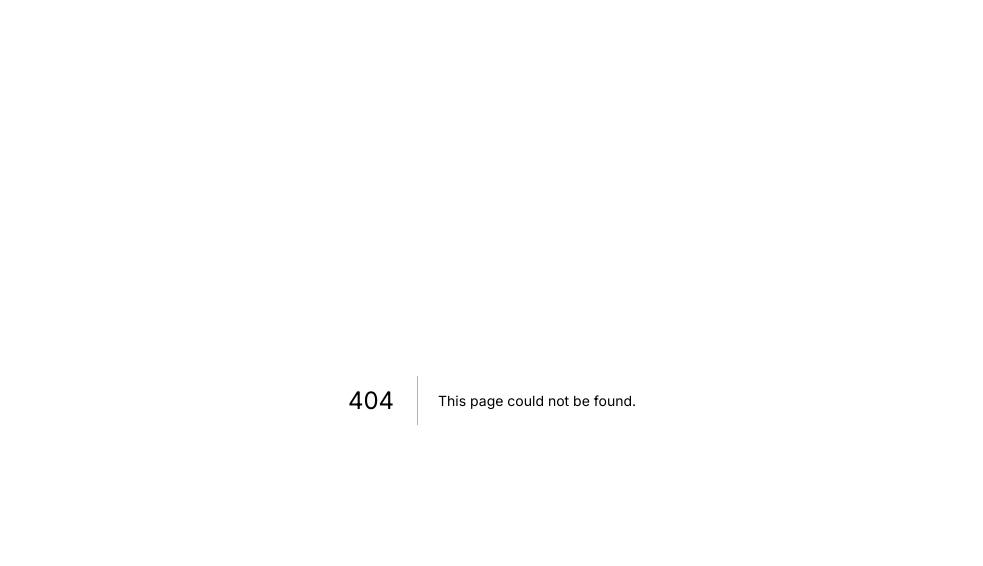
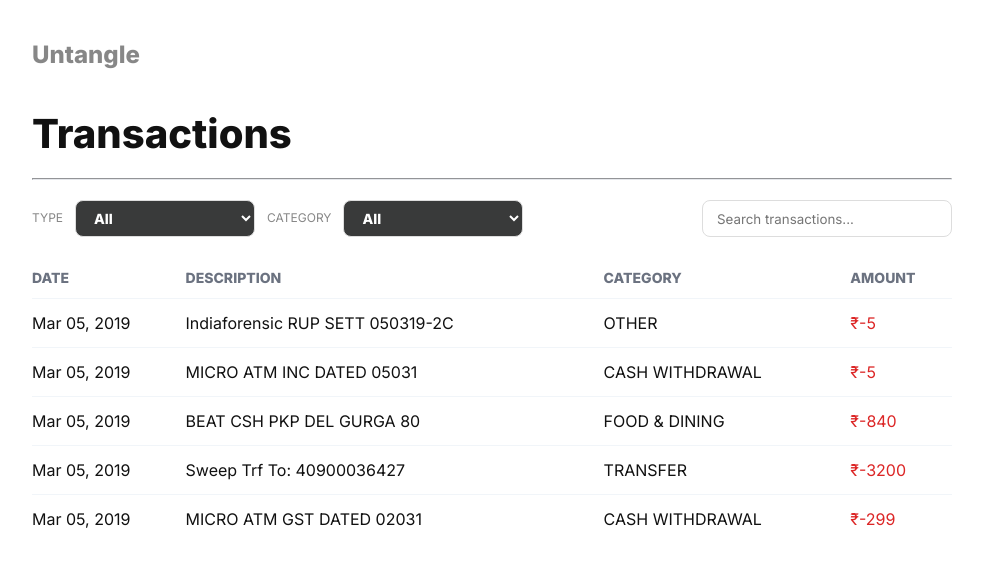
Before and after one commit to DiyaMulakkal/Untangle_zeroClutter, a Next.js app: page /transactions in a window 1280 px wide. Before the commit this address had no page. Shown: the top 566 px of the page, without its empty margins (148-1131 px from the left). Built offline with nearby package versions, Linux system fonts and the light colour scheme.

Commit message:
transactions

```diff
--- a/app/globals.css
+++ b/app/globals.css
@@ -126,3 +126,90 @@ body {
     color: #aaa;
     margin-top: 6px;
 }
+
+/* Buttons */
+.filter-btn {
+    padding: 8px 16px;
+    border-radius: 8px;
+    border: 1px solid #ddd;
+    background: #f9fafb;
+    cursor: pointer;
+    font-weight: 500;
+    transition: all 0.2s ease;
+}
+
+.filter-btn:hover {
+    background: #111827;
+    color: white;
+}
+
+.filter-btn.active {
+    background: #111827;
+    color: white;
+}
+
+/* Search */
+.search-box {
+    margin-left: auto;
+    padding: 8px 14px;
+    border-radius: 8px;
+    border: 1px solid #ddd;
+    width: 250px;
+}
+
+/* Table */
+table {
+    width: 100%;
+    border-collapse: collapse;
+}
+
+thead {
+    color: #6b7280;
+    font-size: 14px;
+    text-transform: uppercase;
+}
+
+th {
+    padding: 12px 0;
+    text-align: left;
+}
+
+td {
+    padding: 14px 0;
+    border-top: 1px solid #f1f5f9;
+}
+
+/* Amount styling */
+.amount-negative {
+    color: #dc2626;
+    font-weight: 500;
+}
+
+.amount-positive {
+    color: #16a34a;
+    font-weight: 500;
+}
+
+.amount-negative {
+    color: #dc2626;
+    font-weight: 500;
+}
+
+.amount-positive {
+    color: #16a34a;
+    font-weight: 500;
+}
+
+.dropdown {
+    padding: 8px 14px;
+    background-color: #393a3a;
+    color: white;
+    border-radius: 8px;
+    border: 1px solid #ddd;
+    width: 180px;
+}
+
+option {
+    background-color: white;
+    color: black;
+}
--- /dev/null
+++ b/app/transactions/page.tsx
@@ -0,0 +1,119 @@
+"use client";
+
+import { useState } from "react";
+
+export default function TransactionsPage() {
+    const [search, setSearch] = useState("");
+    const [type, setType] = useState("All");
+    const [category, setCategory] = useState("All");
+
+    const transactions = [
+        { date: "Mar 05, 2019", desc: "Indiaforensic RUP SETT 050319-2C", category: "OTHER", amount: -5 },
+        { date: "Mar 05, 2019", desc: "MICRO ATM INC DATED 05031", category: "CASH WITHDRAWAL", amount: -5 },
+        { date: "Mar 05, 2019", desc: "BEAT CSH PKP DEL GURGA 80", category: "FOOD & DINING", amount: -840 },
+        { date: "Mar 05, 2019", desc: "Sweep Trf To: 40900036427", category: "TRANSFER", amount: -3200 },
+        { date: "Mar 05, 2019", desc: "MICRO ATM GST DATED 02031", category: "CASH WITHDRAWAL", amount: -299 },
+    ];
+
+    const filtered = transactions.filter((t) => {
+        const matchesSearch =
+            search === "" ||
+            t.desc.toLowerCase().includes(search.toLowerCase());
+
+        const matchesType =
+            type === "All" ||
+            (type === "Income" && t.amount > 0) ||
+            (type === "Expense" && t.amount < 0);
+
+        const matchesCategory =
+            category === "All" ||
+            t.category.toLowerCase() === category.toLowerCase();
+
+        return matchesSearch && matchesType && matchesCategory;
+    });
+
+    const totalIn = 82000;
+    const totalOut = -4998;
+    const net = totalIn + totalOut;
+
+    return (
+        <div style={{ padding: "40px", maxWidth: "1000px", margin: "auto" }}>
+            <h2 style={{ marginBottom: "40px", opacity: "0.5" }}>Untangle</h2>
+
+            <h1 style={{ fontSize: "40px", fontWeight: "bold" }}>Transactions</h1>
+            <hr style={{ margin: "20px 0", borderColor: "#e5e7eb" }} />
+
+            {/* Filters */}
+            <div style={{ display: "flex", gap: "12px", marginBottom: "20px" }}>
+                <label style={{ fontSize: "12px", opacity: "0.5", marginTop: "10px" }}> TYPE</label>
+                <select className="dropdown" style={{ fontSize: "14px", fontWeight: "bold" }} value={type} onChange={(e) => setType(e.target.value)}>
+                    <option>All</option>
+                    <option>Income</option>
+                    <option>Expense</option>
+                </select>
+
+                <label style={{ fontSize: "12px", opacity: "0.5", marginTop: "10px" }}>CATEGORY</label>
+                <select className="dropdown" style={{ fontSize: "14px", fontWeight: "bold" }} value={category} onChange={(e) => setCategory(e.target.value)}>
+                    <option>All</option>
+                    <option>Food & Dining</option>
+                    <option>Cash Withdrawal</option>
+                    <option>Transfer</option>
+                    <option>Other</option>
+                </select>
+
+                <input
+                    className="search-box"
+                    placeholder="Search transactions..."
+                    value={search}
+                    onChange={(e) => setSearch(e.target.value)}
+                />
+            </div>
+
+            {/* Table */}
+            <table width="100%">
+                <thead>
+                    <tr>
+                        <th align="left">DATE</th>
+                        <th align="left">DESCRIPTION</th>
+                        <th align="left">CATEGORY</th>
+                        <th align="right">AMOUNT</th>
+                    </tr>
+                </thead>
+
+                <tbody>
+                    {filtered.map((t, i) => (
+                        <tr key={i}>
+                            <td>{t.date}</td>
+                            <td>{t.desc}</td>
+                            <td>{t.category}</td>
+                            <td
+                                className={
+                                    t.amount < 0 ? "amount-negative" : "amount-positive"
+                                }
+                            >
+                                ₹{t.amount}
+                            </td>
+                        </tr>
+                    ))}
+                </tbody>
+            </table>
+        </div >
+    );
+}
+
+/* Card Component */
+function Card({ title, value, color }: any) {
+    return (
+        <div
+            style={{
+                padding: "15px",
+                border: "1px solid #ddd",
+                borderRadius: "10px",
+                minWidth: "150px",
+            }}
+        >
+            <p style={{ color: "#888" }}>{title}</p>
+            <h2 style={{ color }}>{value}</h2>
+        </div>
+    );
+}
```
